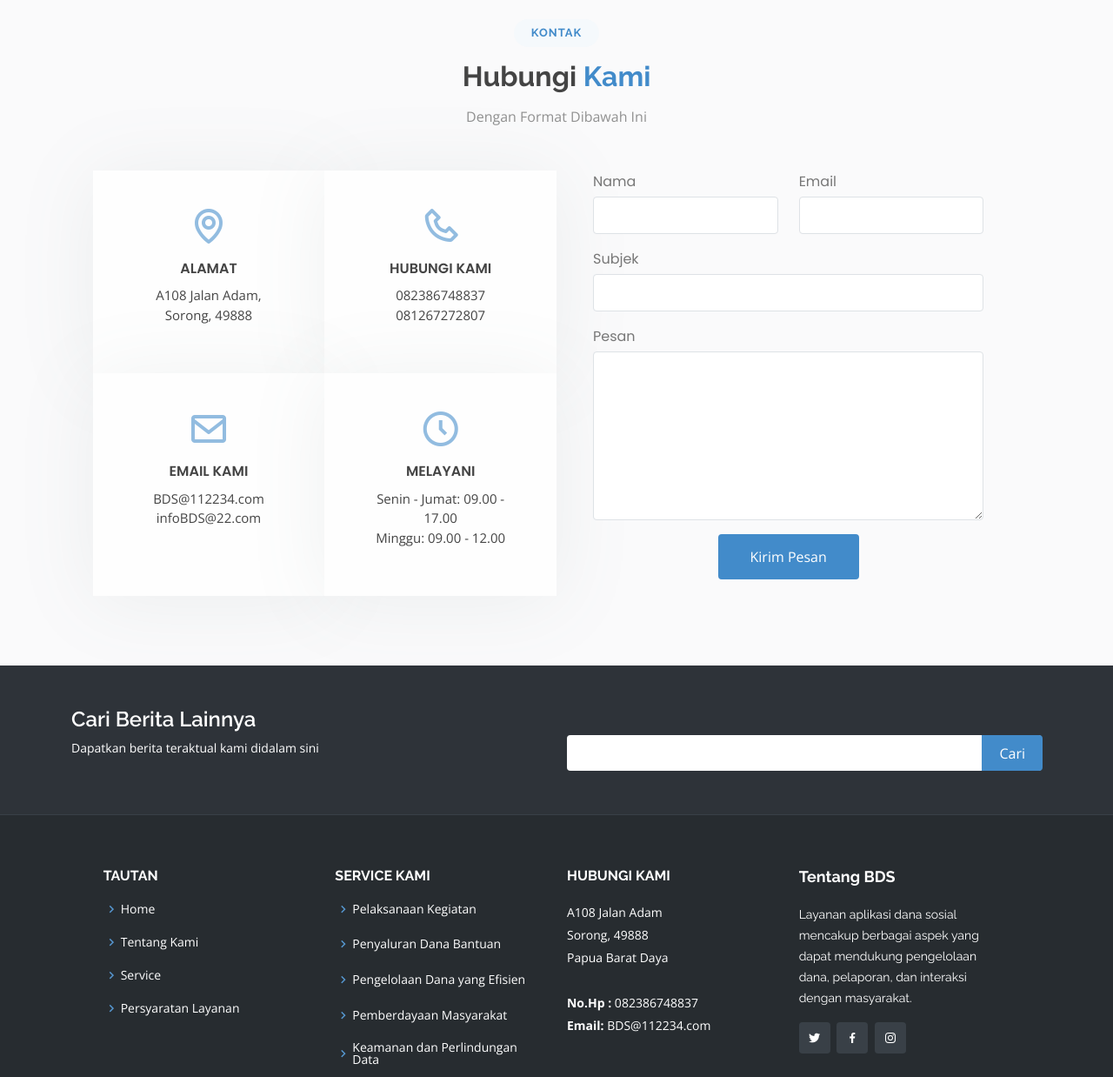
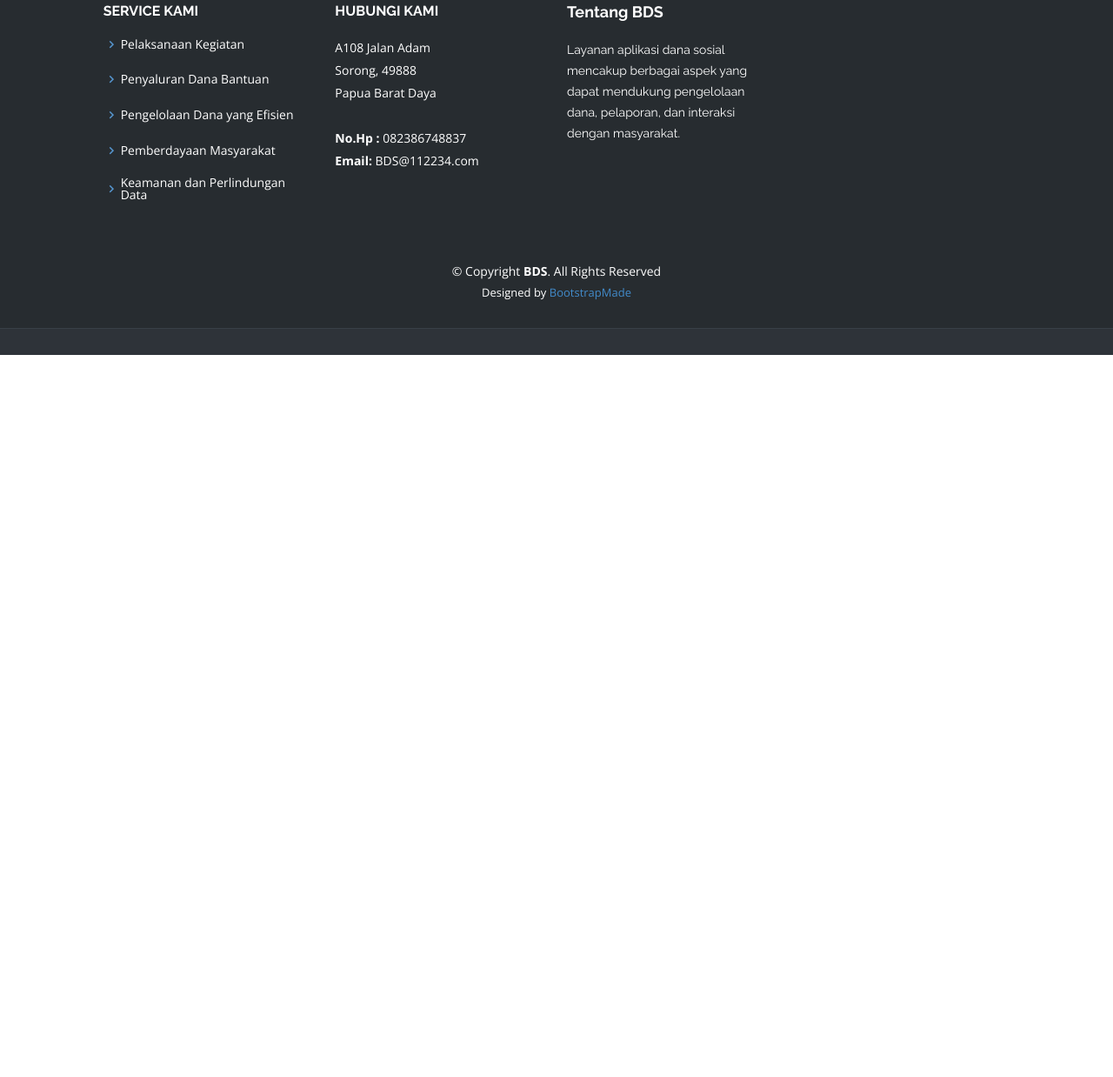
Before and after one commit to sukmaayu02/sukmaayu02.github.oi, a plain HTML site: page index.html in a window 1280 px wide. Shown: the part 4462-5700 px from the top of the page at 87% size. After the commit the page ends 4870 px from the top, so only its background shows below. Drawn offline with nearby package versions, Linux system fonts and the light colour scheme.

Commit message:
first commit

```diff
--- a/index.html
+++ b/index.html
@@ -534,82 +534,7 @@
     </section><!-- End Team Section -->
 
     <!-- ======= Contact Section ======= -->
-    <section id="contact" class="contact section-bg">
-      <div class="container-fluid">
 
-        <div class="section-title">
-          <h2>Kontak</h2>
-          <h3>Hubungi <span>Kami</span></h3>
-          <p>Dengan Format Dibawah Ini </p>
-        </div>
-
-        <div class="row justify-content-center">
-          <div class="col-xl-10">
-            <div class="row">
-
-              <div class="col-lg-6">
-
-                <div class="row justify-content-center">
-
-                  <div class="col-md-6 info d-flex flex-column align-items-stretch">
-                    <i class="bx bx-map"></i>
-                    <h4>Alamat</h4>
-                    <p>A108 Jalan Adam,<br>Sorong, 49888</p>
-                  </div>
-                  <div class="col-md-6 info d-flex flex-column align-items-stretch">
-                    <i class="bx bx-phone"></i>
-                    <h4>Hubungi Kami</h4>
-                    <p>082386748837<br>081267272807</p>
-                  </div>
-                  <div class="col-md-6 info d-flex flex-column align-items-stretch">
-                    <i class="bx bx-envelope"></i>
-                    <h4>Email Kami</h4>
-                    <p>BDS@112234.com<br>infoBDS@22.com</p>
-                  </div>
-                  <div class="col-md-6 info d-flex flex-column align-items-stretch">
-                    <i class="bx bx-time-five"></i>
-                    <h4>Melayani</h4>
-                    <p>Senin - Jumat: 09.00 - 17.00 <br>Minggu: 09.00 - 12.00</p>
-                  </div>
-
-                </div>
-
-              </div>
-
-              <div class="col-lg-6">
-                <form action="forms/contact.php" method="post" role="form" class="php-email-form">
-                  <div class="row">
-                    <div class="col-md-6 form-group">
-                      <label for="Nama">Nama</label>
-                      <input type="text" nama="Nama" class="form-control" id="nama" required>
-                    </div>
-                    <div class="col-md-6 form-group mt-3 mt-md-0">
-                      <label for="email">Email</label>
-                      <input type="email" class="form-control" name="email" id="email" required>
-                    </div>
-                  </div>
-                  <div class="form-group mt-3">
-                    <label for="subject">Subjek</label>
-                    <input type="text" class="form-control" name="Subjek" id="Subjek" required>
-                  </div>
-                  <div class="form-group mt-3">
-                    <label for="message">Pesan</label>
-                    <textarea class="form-control" name="Pesan" rows="8" required></textarea>
-                  </div>
-                  <div class="my-3">
-                    <div class="loading">Loading</div>
-                    <div class="error-message"></div>
-                    <div class="sent-message">Pesanmu sudah terkirim. Terimakasih!</div>
-                  </div>
-                  <div class="text-center"><button type="submit">Kirim Pesan</button></div>
-                </form>
-              </div>
-
-            </div>
-          </div>
-        </div>
-
-      </div>
     </section><!-- End Contact Section -->
 
   </main><!-- End #main -->
@@ -617,37 +542,12 @@
   <!-- ======= Footer ======= -->
   <footer id="footer">
 
-    <div class="footer-newsletter">
-      <div class="container">
-        <div class="row">
-          <div class="col-lg-6">
-            <h4>Cari Berita Lainnya</h4>
-            <p>Dapatkan berita teraktual kami didalam sini</p>
-          </div>
-          <div class="col-lg-6">
-            <form action="" method="post">
-              <input type="email" name="email"><input type="submit" value="Cari">
-            </form>
-          </div>
-        </div>
-      </div>
-    </div>
 
     <div class="footer-top">
       <div class="container-fluid">
         <div class="row justify-content-center">
           <div class="col-xl-10">
             <div class="row">
-
-              <div class="col-lg-3 col-md-6 footer-links">
-                <h4>Tautan</h4>
-                <ul>
-                  <li><i class="bx bx-chevron-right"></i> <a href="#">Home</a></li>
-                  <li><i class="bx bx-chevron-right"></i> <a href="#">Tentang Kami</a></li>
-                  <li><i class="bx bx-chevron-right"></i> <a href="#">Service</a></li>
-                  <li><i class="bx bx-chevron-right"></i> <a href="#">Persyaratan Layanan</a></li>
-                </ul>
-              </div>
 
               <div class="col-lg-3 col-md-6 footer-links">
                 <h4>Service Kami</h4>
@@ -676,10 +576,7 @@
                 <h3>Tentang BDS</h3>
                 <p>Layanan aplikasi dana sosial mencakup berbagai aspek yang dapat mendukung pengelolaan dana, pelaporan, dan interaksi dengan masyarakat. </p>
                 <div class="social-links mt-3">
-                  <a href="#" class="twitter"><i class="bx bxl-twitter"></i></a>
-                  <a href="#" class="facebook"><i class="bx bxl-facebook"></i></a>
-                  <a href="#" class="instagram"><i class="bx bxl-instagram"></i></a>
-                </div>
+
               </div>
 
             </div>
```
